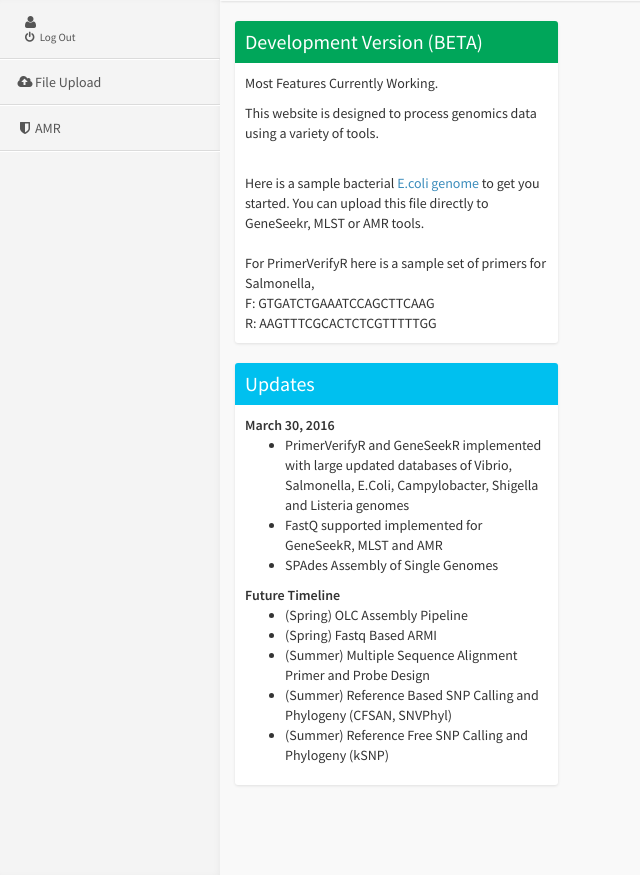
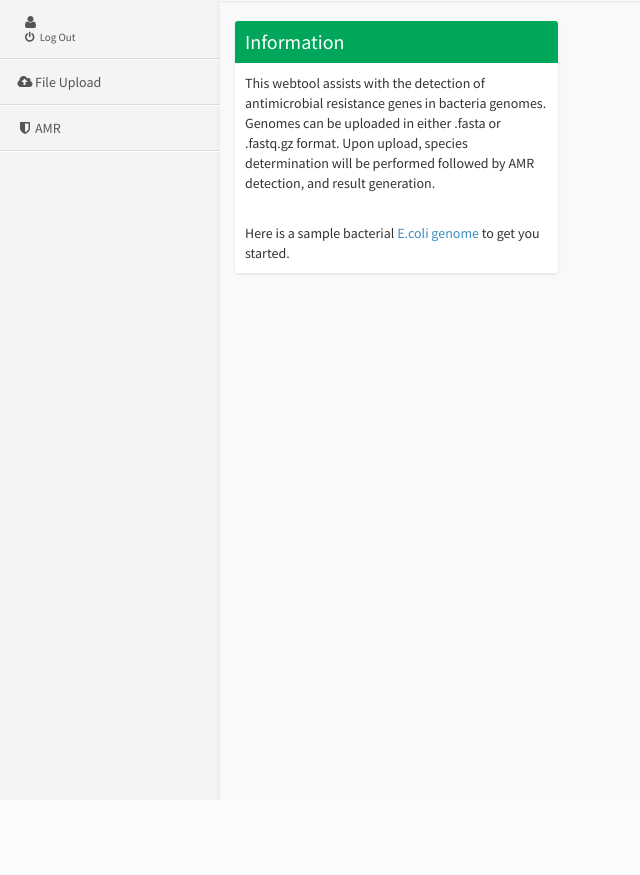
Before and after one commit to jacksoneyres/AMR_Detector, a Django app: page /bio/index in a window 1280 px wide. Shown: the part 50-925 px from the top of the page, without its empty margins (0-640 px from the left). After the commit the page ends 850 px from the top, so only its background shows below. Run offline with Django 3.2, Linux system fonts and the light colour scheme; parts of the project's set-up code (start-up, migrations or seed data) failed here and were passed over; some libraries are stand-ins or nearby versions.

Commit message:
Added fastq Support

```diff
--- a/templates/SilentD/file_upload.html
+++ b/templates/SilentD/file_upload.html
@@ -83,10 +83,10 @@
     </div>
     <div class="alert alert-info">
         <h4>FastQ Upload</h4>
-            <p>Currently only paired end fastq files supported and must come in the naming format of Sample_R1_001.fastq.gz and Sample_R2_001.fastq.gz</p>
+            <p>Currently only paired end .fastq.gz files supported and must come in the naming format of Sample_R1_001.fastq.gz and Sample_R2_001.fastq.gz</p>
             <p>After successful upload, files are available for view in AMR</p><br>
         <h4>Fasta Upload</h4>
-            <p>You can upload assembled fasta files of bacterial whole genomes</p>
+            <p>You can upload assembled .fasta files of bacterial whole genomes</p>
             <p>After successful upload, files are available for view in AMR</p>
     </div>
 
--- a/templates/SilentD/index.html
+++ b/templates/SilentD/index.html
@@ -14,47 +14,14 @@
                 <!-- Default box -->
                 <div class="box box-solid box-success">
                     <div class="box-header">
-                        <h3 class="box-title">Development Version (BETA)</h3>
+                        <h3 class="box-title">Information</h3>
                     </div>
                     <div class="box-body">
-                        <p>Most Features Currently Working. </p>
-                        <p>This website is designed to process genomics data using a variety of tools. </p><br>
+                        <p>This webtool assists with the detection of antimicrobial resistance genes in bacteria genomes.
+                            Genomes can be uploaded in either .fasta or .fastq.gz format. Upon upload, species determination will be performed
+                        followed by AMR detection, and result generation. </p><br>
 
-                        Here is a sample bacterial <a href='{% static '/documents/Ecoli_Sample.fasta' %}'> E.coli genome</a> to get you started. You can upload this file directly to GeneSeekr,
-                        MLST or AMR tools.
-
-                        <br><br>
-                        For PrimerVerifyR here is a sample set of primers for Salmonella,<br>
-                        F:  GTGATCTGAAATCCAGCTTCAAG<br>
-                        R:  AAGTTTCGCACTCTCGTTTTTGG<br>
-                    </div><!-- /.box-body -->
-                </div><!-- /.box -->
-            </div><!-- /.col -->
-        </div>
-        <div class="row">
-            <div class="col-md-4">
-                <!-- Default box -->
-                <div class="box box-solid box-info">
-                    <div class="box-header">
-                        <h3 class="box-title">Updates</h3>
-                    </div>
-                    <div class="box-body">
-
-                        <strong>March 30, 2016</strong>
-                        <ul>
-                            <li>PrimerVerifyR and GeneSeekR implemented with large updated databases of Vibrio, Salmonella, E.Coli, Campylobacter, Shigella and Listeria genomes</li>
-                            <li>FastQ supported implemented for GeneSeekR, MLST and AMR</li>
-                            <li>SPAdes Assembly of Single Genomes</li>
-                        </ul>
-
-                        <strong>Future Timeline</strong>
-                        <ul>
-                            <li>(Spring) OLC Assembly Pipeline</li>
-                            <li>(Spring) Fastq Based ARMI</li>
-                            <li>(Summer) Multiple Sequence Alignment Primer and Probe Design</li>
-                            <li>(Summer) Reference Based SNP Calling and Phylogeny (CFSAN, SNVPhyl)</li>
-                            <li>(Summer) Reference Free SNP Calling and Phylogeny (kSNP)</li>
-                        </ul>
+                        Here is a sample bacterial <a href='{% static '/documents/Ecoli_Sample.fasta' %}'> E.coli genome</a> to get you started.
                     </div><!-- /.box-body -->
                 </div><!-- /.box -->
             </div><!-- /.col -->
```
Also changed, not shown: SilentD/models.py (+1 -11 lines), SilentD/tasks.py (+55 -17 lines), SilentD/views.py (+26 -32 lines), templates/SilentD/amr.html (+25 -30 lines).
